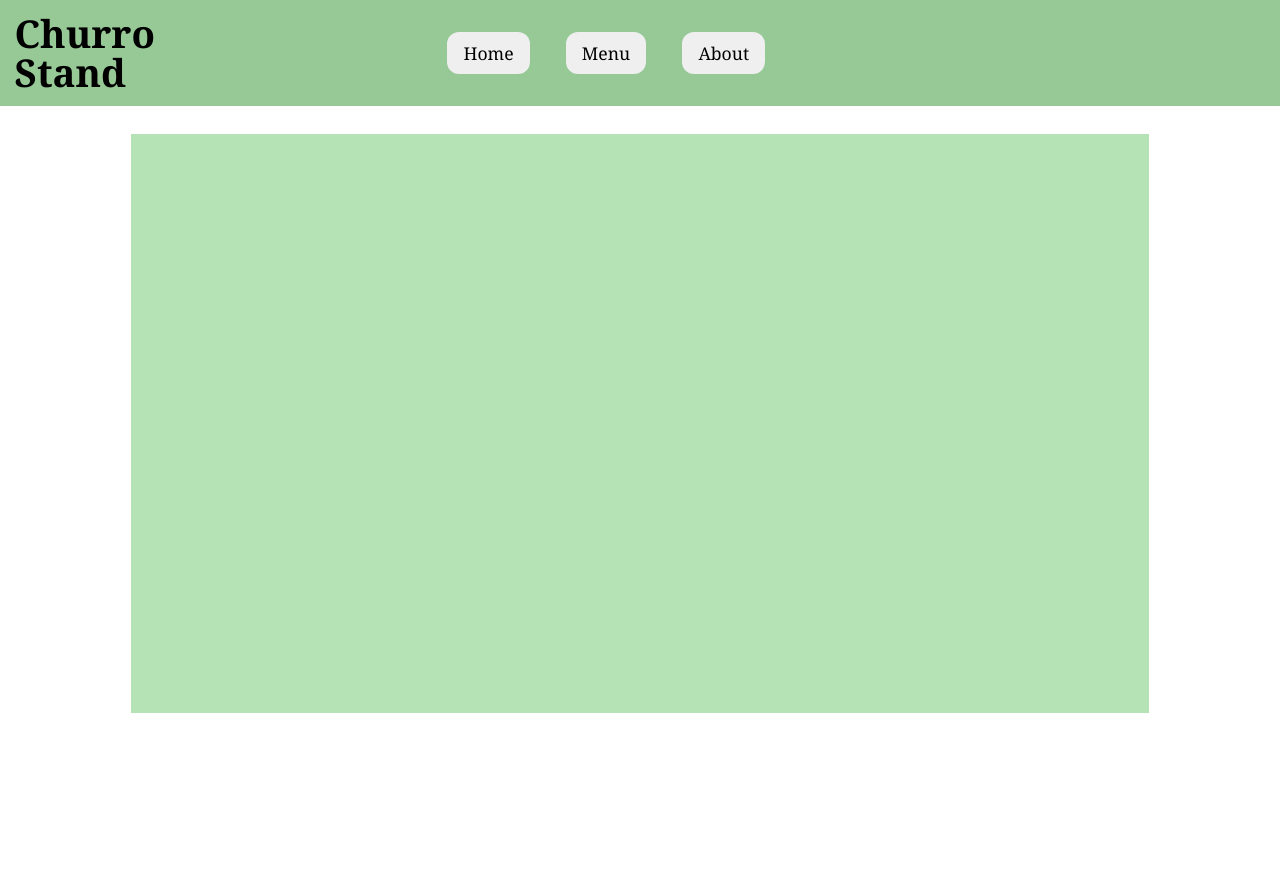
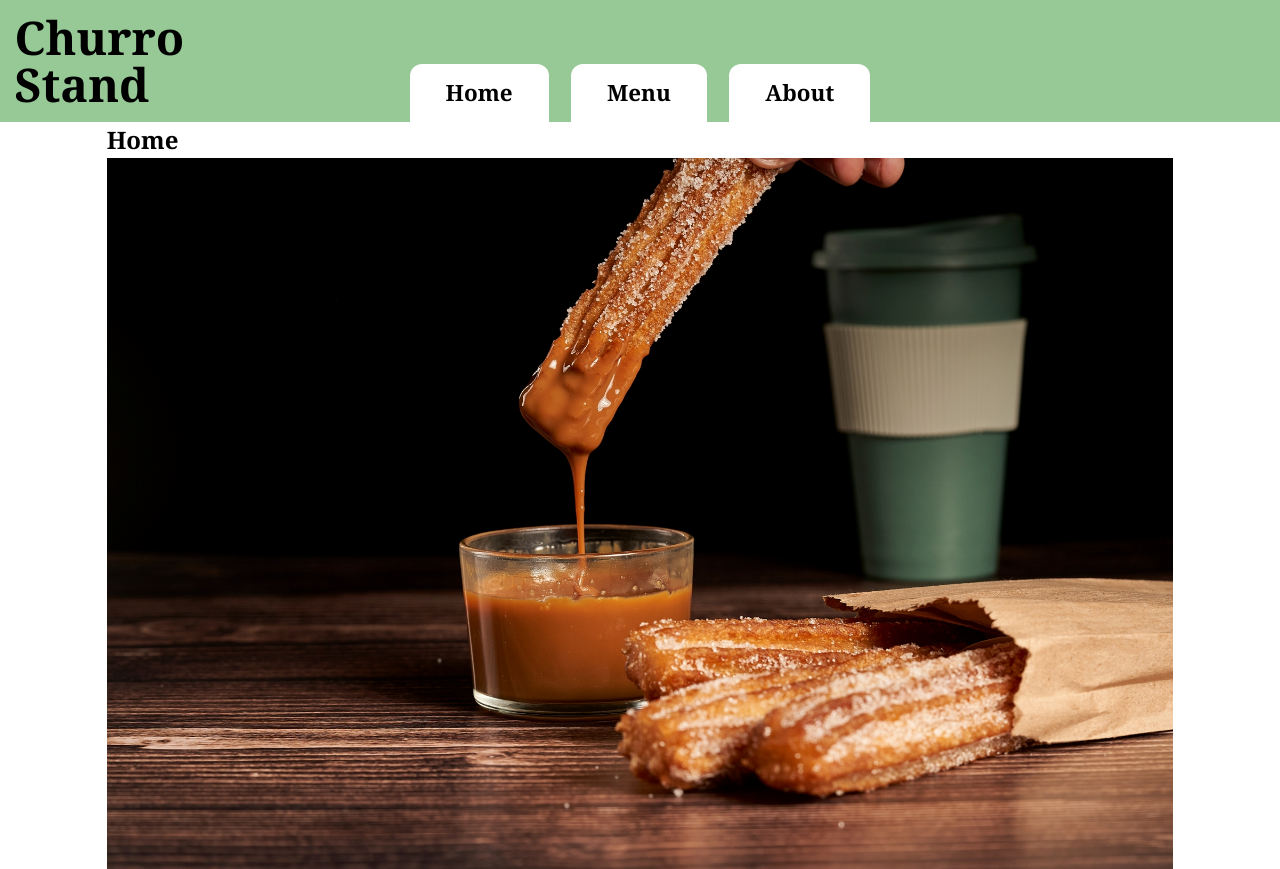
Before and after one commit to inflammable252-bit/odin-restaurant, a website built with webpack: page src/template.html in a window 1280 px wide. Before the commit the page ends 800 px from the top, so only its background shows below. Built offline with nearby package versions, Linux system fonts and the light colour scheme.

Commit message:
Add home images with function to build with srcset

```diff
--- a/src/about.js
+++ b/src/about.js
@@ -0,0 +1,8 @@
+export default function buildAbout() {
+
+    let content = document.getElementById("content");
+    content.replaceChildren()
+    const headline = document.createElement("h2")
+    headline.textContent = "About";
+    content.appendChild(headline)
+}
--- a/src/home.js
+++ b/src/home.js
@@ -1,9 +1,26 @@
+import hero800w from "./images/hero-800w.jpg";
+import hero1200w from "./images/hero-1200w.jpg";
+import hero2000w from "./images/hero-2000w.jpg";
+
+
+let content = document.getElementById("content");
 export default function buildHome() {
-
-    let content = document.getElementById("content");
     content.replaceChildren()
     const headline = document.createElement("h2")
     headline.textContent = "Home";
     content.appendChild(headline)
-    console.log("on home!")
+    buildHomeImages()
 }
+
+function buildHomeImages() {
+    const hero = document.createElement("img");
+    hero.srcset = hero800w + " 800w," + hero1200w + " 1200w," + hero2000w + " 2000w";
+    // hero.srcset = "./images/hero-800w.jpg 800w, ./images/hero-1200w.jpg 1200w, ./images/hero-2000.jpg 2000w";
+    hero.sizes = "(width <= 800px) 800w, (width <= 1200px) 1200px, 2000px";
+    hero.src= hero2000w;
+    hero.alt = "A dark, luxurious photo of fresh churros being dipped into a caramel sauce with a green paper cup of coffee in the background."
+
+    // hero.src = hero2000w;
+
+    content.appendChild(hero)
+}
--- a/src/index.js
+++ b/src/index.js
@@ -3,10 +3,11 @@ import "./reset.css"
 
 import buildHome from "./home.js"
 import buildMenu from "./menu.js"
+import buildAbout from "./about.js"
 
 let currentPage = "home";
 let contentDiv = document.getElementById("content");
-switchTab("currentPage");
+switchTab(currentPage);
 
 const buttons = document.querySelector(".button-wrapper");
 
@@ -25,6 +26,10 @@ function switchTab(tab) {
             buildMenu();
             currentPage = "menu";
             break;
+        case "about":
+            buildAbout();
+            currentPage = "about";
+            break;
     }
 }
 function clearTab() {
--- a/src/menu.js
+++ b/src/menu.js
@@ -5,5 +5,4 @@ export default function buildMenu() {
     const headline = document.createElement("h2")
     headline.textContent = "Menu";
     content.appendChild(headline)
-    console.log("on menu!")
 }
--- a/src/styles.css
+++ b/src/styles.css
@@ -9,7 +9,9 @@ body {
     display: grid;
     grid-template-rows: auto 1fr 0.1fr;
     grid-template-columns: 0.1fr 1fr 0.1fr;
-    gap: calc(1rem + 1vw)
+}
+img {
+    height: auto;
 }
 header {
     grid-column: 1/-1;
@@ -18,28 +20,34 @@ h1 {
     display: flex;
     flex-direction: column;
     line-height: 1;
-    font-size: calc(2rem + 0.5vw)
+    font-size: calc(2.5rem + 0.5vw);
+    padding: calc(0.5rem + 0.5vw)
+
 }
 nav {
     display: grid;
     grid-template-columns: 1fr 1fr 1fr;
     grid-auto-flow: column;
-    align-items: center;
+    align-items: end;
     background-color: var(--theme);
-    padding: calc(0.5rem + 0.5vw)
 }
-
+nav .button-wrapper {
+    display: flex;
+    flex-shrink: 0;
+    gap:calc(0.6rem + 1vw);
+}
 nav button {
+    background-color: white;
     border: 0px;
-    border-radius: 12px;
-    font-size: 1.1rem;
-    padding: 0.5rem 1rem;
-    margin: 1rem;
+    border-radius: 12px 12px 0 0;
+    font-size: 1.4rem;
+    font-weight: 700;
+    padding: 0.75rem 2.25rem;
 }
 
 div#content {
     grid-column: 2/3;
-    background-color: rgba(171, 223, 171, 0.87);
+    background-color: white;
 }
 footer {
     background-color: var(--theme);
--- a/webpack.config.js
+++ b/webpack.config.js
@@ -28,6 +28,10 @@ export default {
                 test: /\.html$/i,
                 use: ["html-loader"],
             },
+            {
+                test: /\.(jpg|jpeg|svg|png)$/i,
+                type: "asset/resource",
+            }
         ],
     },
 };
```
Also changed, not shown: src/template.html (+0 -5 lines), src/images/hero-1200w.jpg (added), src/images/hero-2000w.jpg (added), src/images/hero-800w.jpg (added), 1 other file.
